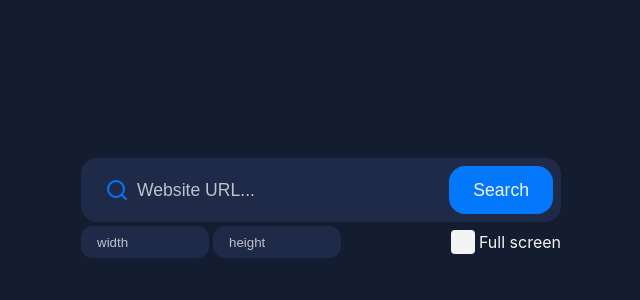
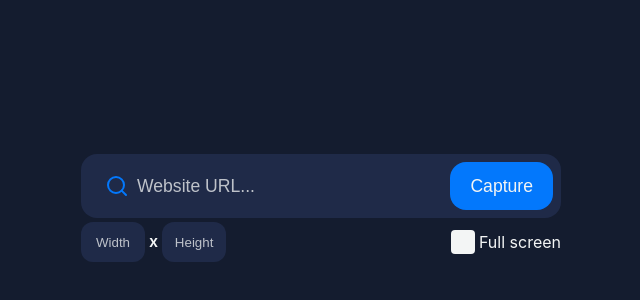
Before and after one commit to ironwolf-2000/CaptureMe, a React (Create React App) app: page / in a window 1280 px wide. Shown: the part 192-492 px from the top of the page, without its empty margins (319-959 px from the left). Built offline with nearby package versions, Linux system fonts and the light colour scheme.

Commit message:
Make inputs controlled

```diff
--- a/src/components/Controls/Checkbox.tsx
+++ b/src/components/Controls/Checkbox.tsx
@@ -2,13 +2,9 @@ import styled from 'styled-components';
 import { ICheckboxProps } from './Controls.types';
 
 export const Checkbox = ({ label, checked, onChange }: ICheckboxProps) => {
-    const handleChange = (e: React.ChangeEvent<HTMLInputElement>) => {
-        onChange(e.target.checked);
-    };
-
     return (
         <Wrapper>
-            <CheckboxElement type='checkbox' checked={checked} onChange={handleChange} />
+            <CheckboxElement type='checkbox' checked={checked} onChange={e => onChange(e.target.checked)} />
             {label}
         </Wrapper>
     );
--- a/src/components/Controls/Controls.tsx
+++ b/src/components/Controls/Controls.tsx
@@ -1,4 +1,4 @@
-import { useState } from 'react';
+import React, { useState } from 'react';
 import styled from 'styled-components';
 import { InputBase } from '../common';
 import { Checkbox } from './Checkbox';
@@ -6,14 +6,41 @@ import { SearchBar } from './SearchBar';
 
 export const Controls = () => {
     const [fullScreen, setFullScreen] = useState(false);
+    const [searchUrl, setSearchUrl] = useState('');
+
+    const [width, setWidth] = useState('');
+    const [height, setHeight] = useState('');
+
+    const inputProps = {
+        disabled: fullScreen,
+        maxLength: 4,
+    };
+
+    const handleChange = (e: React.ChangeEvent<HTMLInputElement>, callback: (val: string) => void) => {
+        const { value } = e.target;
+        if (!value || /[1-9]\d*/.test(value)) {
+            callback(value);
+        }
+    };
 
     return (
         <div>
-            <SearchBar />
+            <SearchBar value={searchUrl} onChange={setSearchUrl} />
             <DetailsContainer>
                 <InputContainer>
-                    <Input placeholder='width' disabled={fullScreen} />
-                    <Input placeholder='height' disabled={fullScreen} />
+                    <Input
+                        placeholder='Width'
+                        value={width}
+                        onChange={e => handleChange(e, setWidth)}
+                        {...inputProps}
+                    />
+                    <X opacity={fullScreen ? 0.5 : 1}>x</X>
+                    <Input
+                        placeholder='Height'
+                        value={height}
+                        onChange={e => handleChange(e, setHeight)}
+                        {...inputProps}
+                    />
                 </InputContainer>
                 <Checkbox label='Full screen' checked={fullScreen} onChange={setFullScreen} />
             </DetailsContainer>
@@ -26,22 +53,30 @@ const DetailsContainer = styled.div`
     display: flex;
     align-items: center;
     justify-content: space-between;
-    height: 2rem;
+    height: 2.5rem;
 `;
 
 const InputContainer = styled.div``;
 
 const Input = styled(InputBase)`
-    width: 8rem;
-    height: 2rem;
+    width: 4rem;
+    height: 2.5rem;
     box-sizing: border-box;
     border-radius: 0.75rem;
-    padding: 1rem;
+    padding: 0.75rem;
     background-color: var(--input-bg);
-    margin-right: 0.25rem;
     transition: opacity 120ms ease-in-out;
+    text-align: center;
 
     &:disabled {
-        opacity: 0.75;
+        opacity: 0.5;
     }
 `;
+
+const X = styled.span<{ opacity: number }>`
+    color: var(--light-gray);
+    font-weight: 600;
+    margin: 0 0.25rem;
+    opacity: ${({ opacity }) => opacity};
+    transition: opacity 120ms ease-in-out;
+`;
--- a/src/components/Controls/Controls.types.ts
+++ b/src/components/Controls/Controls.types.ts
@@ -3,3 +3,8 @@ export interface ICheckboxProps {
     checked: boolean;
     onChange: (checked: boolean) => void;
 }
+
+export interface ISearchBarProps {
+    value: string;
+    onChange: (value: string) => void;
+}
--- a/src/components/Controls/SearchBar.tsx
+++ b/src/components/Controls/SearchBar.tsx
@@ -1,13 +1,14 @@
 import styled from 'styled-components';
 import { SearchIcon } from '../../assets/icons';
 import { InputBase } from '../common';
+import { ISearchBarProps } from './Controls.types';
 
-export const SearchBar = () => {
+export const SearchBar = ({ value, onChange }: ISearchBarProps) => {
     return (
         <Wrapper>
             <StyledSearchIcon />
-            <Input placeholder='Website URL...' />
-            <SearchButton>Search</SearchButton>
+            <Input placeholder='Website URL...' value={value} onChange={e => onChange(e.target.value)} />
+            <CaptureButton>Capture</CaptureButton>
         </Wrapper>
     );
 };
@@ -36,12 +37,12 @@ const StyledSearchIcon = styled(SearchIcon)`
     stroke: var(--primary-bg);
 `;
 
-const SearchButton = styled.button`
+const CaptureButton = styled.button`
     background-color: var(--primary-bg);
     color: var(--light-gray);
     border: none;
     border-radius: 1rem;
-    padding: 0 1.5rem;
+    padding: 0 1.25rem;
     cursor: pointer;
     font-size: 1.1rem;
     height: 100%;
```
